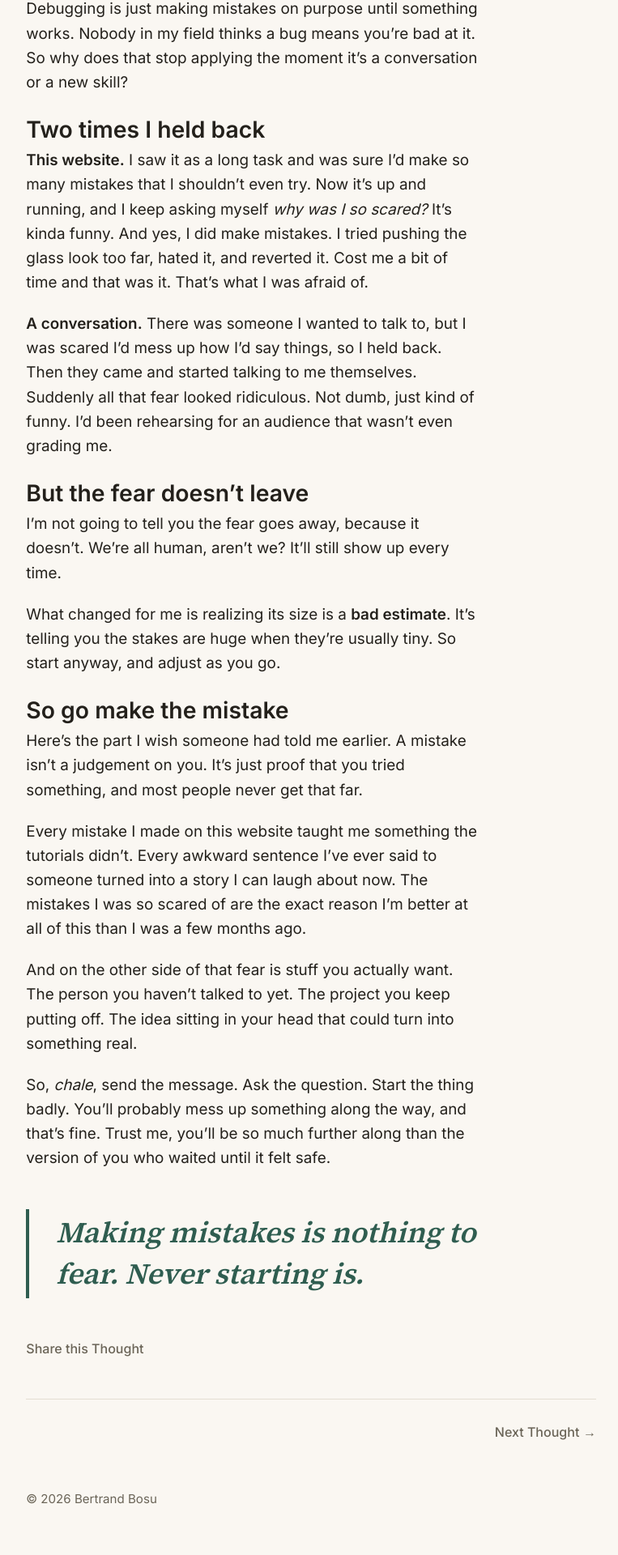
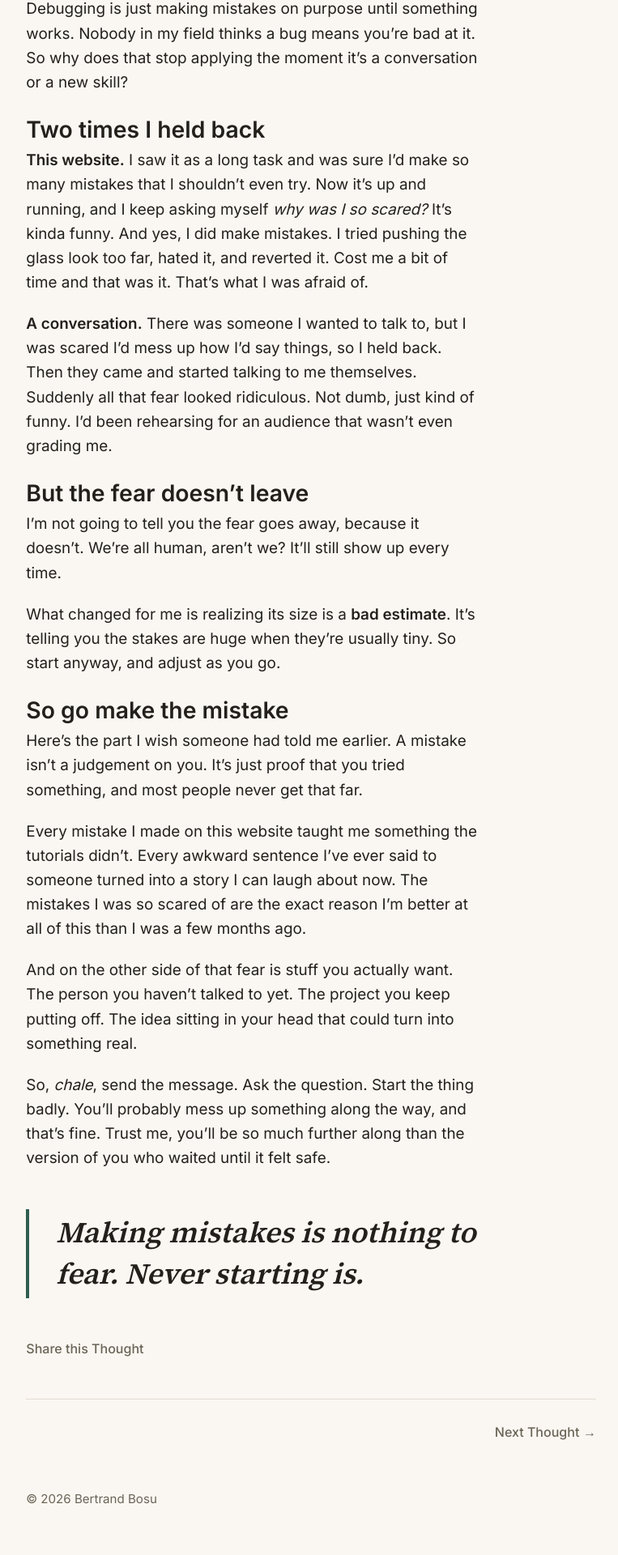
Before and after one commit to Bertqrt/bertrandbosu-blog1, a Jekyll site: the page built from _posts/2026-09-29-the-fear-of-starting.md, in a window 1280 px wide. Shown: the part 1299-3219 px from the top of the page at 81% size, without its empty margins (256-1019 px from the left). Built offline with Jekyll 4.4.1, drawn with Linux system fonts in a browser that asks for light colours; comment, search, counter and statistics services are not loaded.

Commit message:
Revert pull-quote color, keep emphasis via typography only
The accent-green color read as an unintended style change. Keep the
italic/bold serif treatment for emphasis but leave the color as the
normal text color.

Co-Authored-By: Claude Sonnet 5 <noreply@anthropic.com>
Claude-Session: https://claude.ai/code/session_01XvustEj7PEjSjzRvfsnfRp

```diff
--- a/assets/css/style.css
+++ b/assets/css/style.css
@@ -382,7 +382,7 @@ a { color: inherit; text-decoration: none; }
   font-weight: 600;
   font-size: clamp(1.4rem, 4vw, 1.9rem);
   line-height: 1.4;
-  color: var(--accent);
+  color: var(--ink);
 }
 
 .nav-link {
```
